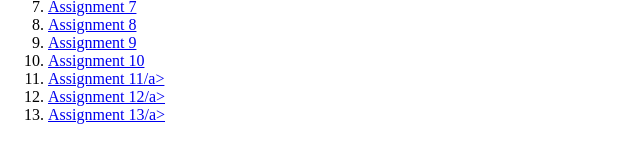
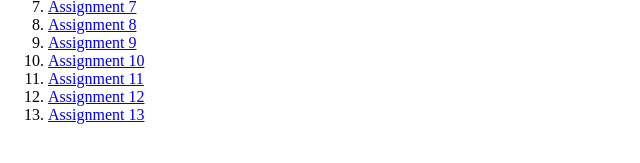
Before and after one commit to Adithya070707/Adithya070707.github.io, a plain HTML site: page index.html in a window 1280 px wide. Shown: the part 373-536 px from the top of the page, 0-640 px from the left. Drawn offline with Linux system fonts and the light colour scheme.

Commit message:
Update index.html

```diff
--- a/index.html
+++ b/index.html
@@ -23,10 +23,10 @@
          <li><a href="a7">Assignment 7</a></li>
          <li><a href="a8">Assignment 8</a></li>
         <li><a href="a9">Assignment 9</a></li>
-        <li><a href="a9">Assignment 10</a></li>
-        <li><a href="a9">Assignment 11/a></li>
-        <li><a href="a9">Assignment 12/a></li>
-        <li><a href="a9">Assignment 13/a></li>
+        <li><a href="a10">Assignment 10</a></li>
+        <li><a href="a11">Assignment 11</a></li>
+        <li><a href="a12">Assignment 12</a></li>
+        <li><a href="a13">Assignment 13</a></li>
     </ol>
 </body>
 </html>
```
